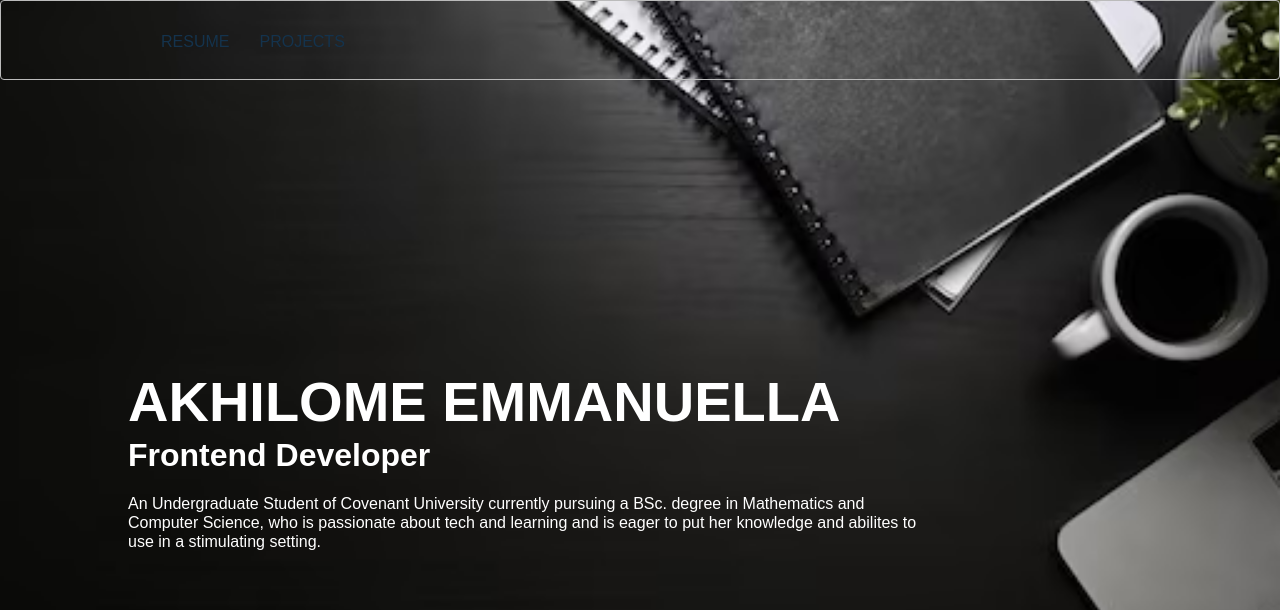
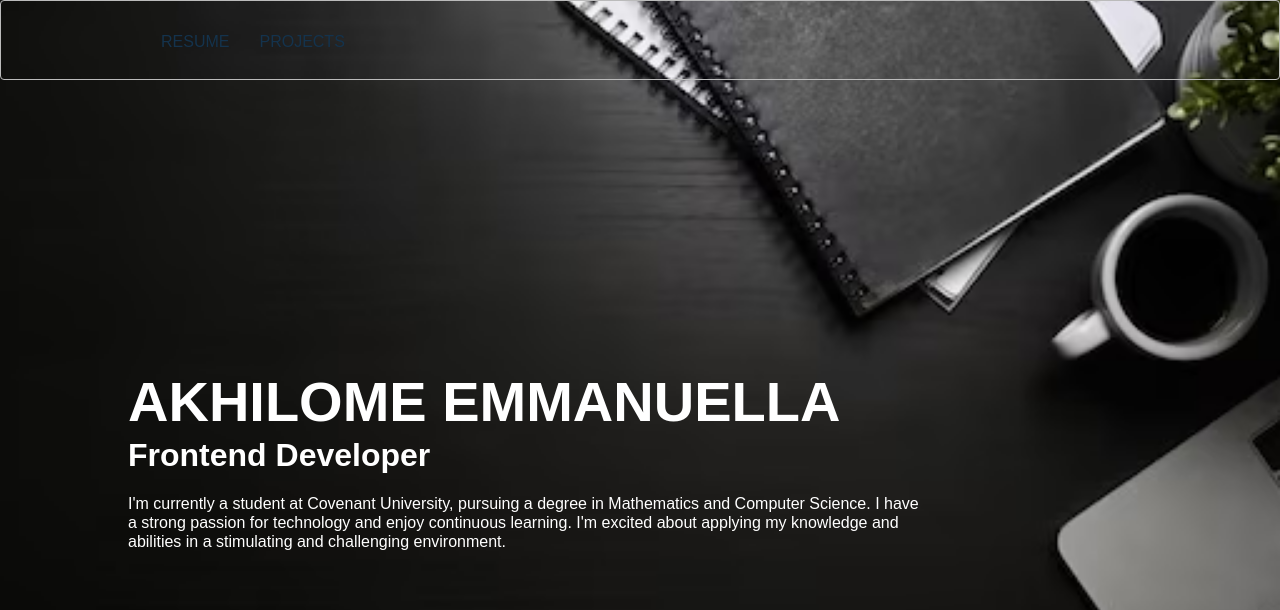
Before and after one commit to akhilomeella/codsoft, a plain HTML site: page portfolio/index.html in a window 1280 px wide. Shown: the top 610 px of the page. Drawn offline with nearby package versions, Linux system fonts and the light colour scheme.

Commit message:
adjusted description

```diff
--- a/portfolio/index.html
+++ b/portfolio/index.html
@@ -42,10 +42,11 @@
         <h1>AKHILOME EMMANUELLA</h1>
         <h3>Frontend Developer</h3>
         <p>
-          An Undergraduate Student of Covenant University currently pursuing a
-          BSc. degree in Mathematics and Computer Science, who is passionate
-          about tech and learning and is eager to put her knowledge and abilites
-          to use in a stimulating setting.
+          I'm currently a student at Covenant University, pursuing a degree in
+          Mathematics and Computer Science. I have a strong passion for
+          technology and enjoy continuous learning. I'm excited about applying
+          my knowledge and abilities in a stimulating and challenging
+          environment.
         </p>
       </div>
 
```
